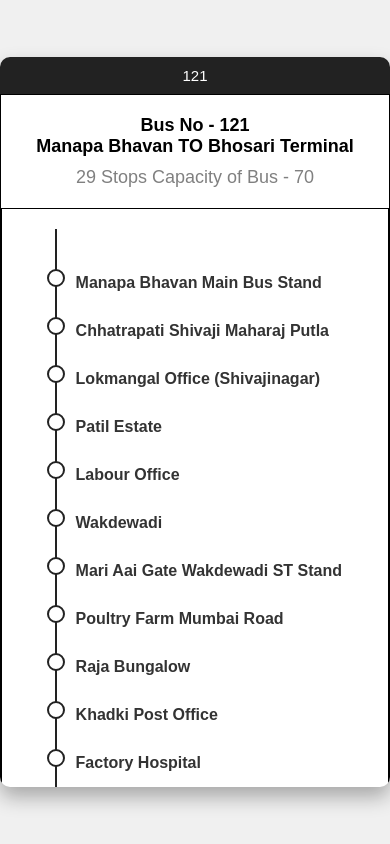
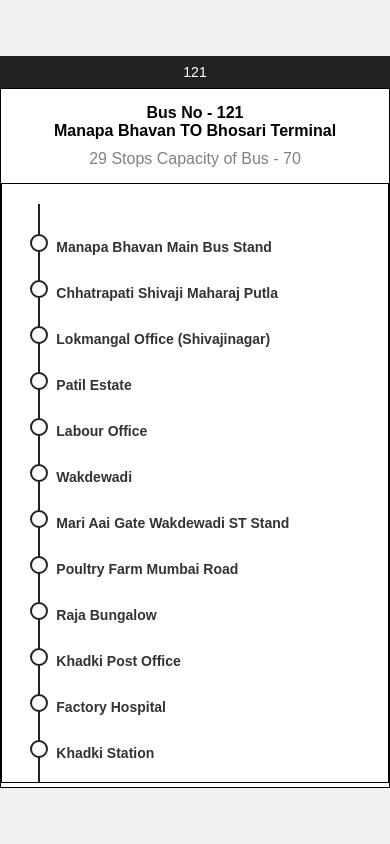
Before and after one commit to Mayank100401/MeetRoutee, a plain HTML site: page 121.html in a window 390 px wide. Drawn offline with Linux system fonts and the light colour scheme.

Commit message:
Update 121.css

```diff
--- a/121.css
+++ b/121.css
@@ -11,13 +11,12 @@ body {
   align-items: center;
   height: 100vh;
   font-family: Arial, sans-serif;
-
 }
 
 .container {
   background-color: #fff;
   width: 600px;
-  height: 730px;
+  height: 720px;
   border-radius: 10px;
   box-shadow: 0 10px 20px rgba(0, 0, 0, 0.3);
   overflow: hidden;
@@ -54,14 +53,14 @@ p {
   padding: 10px;
   position: absolute;
   bottom: 0;
-  width: 10%;
+  width: 100%;
 }
 
 .timeline {
   position: relative;
   margin: 20px auto;
   padding: 20px 0;
-  width: 80%;
+  width: 70%;
 }
 
 .timeline::before {
@@ -99,3 +98,32 @@ p {
   font-size: 16px;
   color: #333;
 }
+
+/* Responsive Design for Phones */
+@media (max-width: 600px) {
+  .container {
+    width: 100%;
+    height: auto;
+    border-radius: 0;
+    box-shadow: none;
+  }
+
+  .header, .footer {
+    font-size: 14px;
+    padding: 8px;
+  }
+
+  .content {
+    padding: 15px;
+    font-size: 16px;
+  }
+
+  .timeline {
+    width: 90%;
+    padding: 10px 0;
+  }
+
+  .timeline-item p {
+    font-size: 14px;
+  }
+}
```
